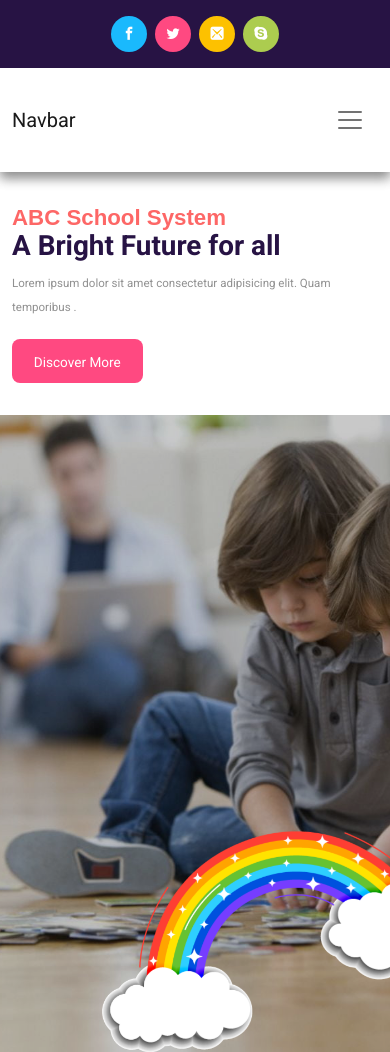
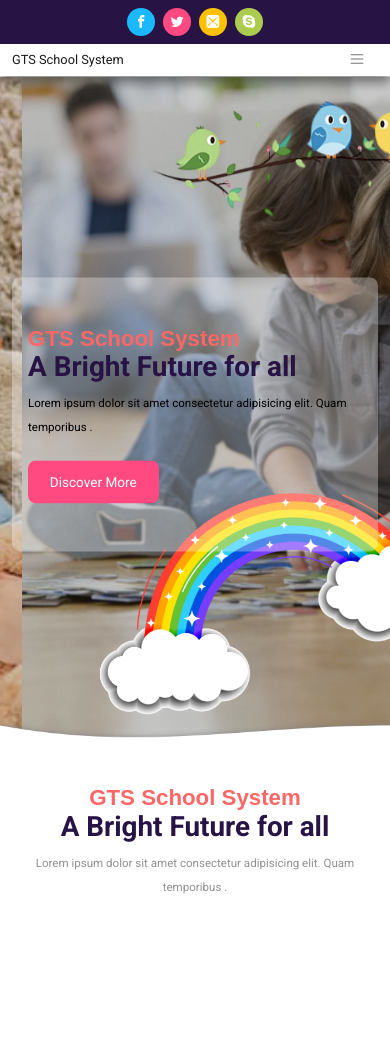
Before and after one commit to AwesomeJazib/school, a plain HTML site: page index.html in a window 390 px wide. Shown: the top 1052 px of the page. After the commit the page ends 955 px from the top, so only its background shows below. Drawn offline with nearby package versions, Linux system fonts and the light colour scheme; files whose address does not match are found by name; a web font is replaced by a local one.

Commit message:
update nav section and hero section

```diff
--- a/css/main.scss
+++ b/css/main.scss
@@ -106,7 +106,7 @@ body {
     padding: 1rem 0;
 }
 
-.sec_sp-n{
+.sec_space{
     padding: 2rem 0;
 }
 
@@ -226,8 +226,12 @@ body {
 }
 
 .header_wrap{
-    position: relative;
-    z-index: 1;
+    position: fixed;
+    width: 100%;
+    top: 0;
+    left: 0;
+    background-color: $white;
+    z-index: 10;
     box-shadow: 0 6px 11px rgb(0 0 0 / 30%), 0 6px 11px rgb(0 0 0 / 22%);
 }
 
@@ -235,6 +239,7 @@ body {
     background-color: $d-blue;
 
     .row{
+        position: relative;
         align-items: center;
     }
 
@@ -279,8 +284,8 @@ body {
 
 
 .nav_right-item{
-    width: calc(2rem + 1vw);
-    height: calc(2rem + 1vw);
+    width: calc(1.5rem + 1vw);
+    height: calc(1.5rem + 1vw);
     border-radius: 50%;
     text-decoration: none;
     display: inline-block;
@@ -290,7 +295,7 @@ body {
     align-items: center;
 
     i{
-        font-size: calc(.7rem + .5vw);
+        font-size: .8em;
         color: $white;
     }
 }
@@ -369,6 +374,7 @@ body {
 
 .hero_sec{
     position: relative;
+    margin-top: 8.5rem;
 
     .hero_foot-img{
         position: absolute;
@@ -413,7 +419,7 @@ body {
         top: 2rem;
         left: 0;
         z-index: 2;
-        width: 20em;
+        width: 18em;
 
         animation: img_b-anim 4s linear infinite;
 
@@ -503,6 +509,14 @@ $custom_width: calc(100% - 35rem);
 
 
 @media(max-width: 992px) {
+
+    .sec_place-nerrow{
+        padding: .5rem 0;
+    }
+
+    .hero_sec{
+        margin-top: 7rem;
+    }
     .intro_inner [class^="col-"] {
         margin-top: 1rem;
     }
@@ -516,6 +530,8 @@ $custom_width: calc(100% - 35rem);
         justify-content: center;
     }
 
+
+    // styling of hero_sec
     .hero_text-sec{
         padding-left: 0;
 
@@ -528,14 +544,38 @@ $custom_width: calc(100% - 35rem);
     .hero_text-sec .hero_text-inner{
         padding: 2rem 0;
     }
-    .hero_img-b{
-        display: none;
+
+    .hero_sec .hero_img-b{
+        top: 1rem;
+        z-index: 2;
+        left: auto;
+        right: 2rem;
+        // left: -4rem;
+
+    }
+
+    @keyframes img_b-anim {
+        0% {
+            transform: translateX(20%);
+
+        }
+
+        50% {
+            transform: translateX(30%);
+        }
+
+        100% {
+
+            transform: translateX(20%);
+
+        }
     }
 
 
 }
 
 @media(max-width: 810px){
+    // styling of nav
     .nav_top [class^="col-"] {
         width: 100%;
     }
@@ -547,16 +587,68 @@ $custom_width: calc(100% - 35rem);
 
 @media(max-width: 768px) {
 
-    //
+    .hero_sec{
+        margin-top: 9rem;
+    }
 
 }
 
 @media(max-width: 576px) {
 
+    //styling of nav section
 
+
+
+    .navbar{
+        padding: 0;
+    }
 
     .nav_top-left{
         display: none;
+    }
+
+    .navbar-brand{
+        font-size: .8em;
+        padding: 0;
+    }
+
+    .navbar-toggler-icon{
+        width: .8em;
+        height: .8em;
+        padding: 0;
+        margin-bottom: .25rem;
+    }
+
+    //styling of hero section
+
+    .hero_sec{
+        margin-top: 4.8rem;
+    }
+
+    .hero_text{
+        position: absolute;
+        top: 50%;
+        left: 50%;
+        width: 100%;
+        height: 100%;
+        transform: translate(-50%, -50%);
+        z-index: 2;
+        display: flex;
+        justify-content: center;
+        align-items: center;
+        .hero_text-sec{
+            border-radius: .5rem;
+            padding: 1rem;
+            background-color: rgba($color: $white, $alpha: .32);
+
+            .heading_para{
+                color: $black;
+            }
+
+            .sec_heading{
+
+            }
+        }
     }
 
     .d_mb-none{
--- a/index.html
+++ b/index.html
@@ -51,7 +51,7 @@
 
           <nav class="navbar navbar-expand-lg navbar-light sec_sp-n">
 
-              <a class="navbar-brand" href="#">Navbar</a>
+              <a class="navbar-brand" href="#">GTS School System</a>
               <button class="navbar-toggler" type="button" data-bs-toggle="collapse" data-bs-target="#navbarNav" aria-controls="navbarNav" aria-expanded="false" aria-label="Toggle navigation">
                 <span class="navbar-toggler-icon"></span>
               </button>
@@ -99,20 +99,20 @@
           <img src="./img/hero-foot.png" class="hero_foot-img" alt="">
 
           <img src="./img/rainbow.png" class="hero_img-a" alt="">
-          <img src="./img/birds_img-removebg-preview.png" class="hero_img-b d_mb-none" alt="">
+          <img src="./img/birds_img-.png" class="hero_img-b" alt="">
 
           <div class="row m_none">
 
-            <div class="col-md-6">
+            <div class="col-md-6 hero_text">
               <div class="hero_text-sec">
                 <div class="hero_text-inner">
 
                   <div class="sec_heading">
                     <h1>
-                      <small>ABC School System</small>
+                      <small>GTS School System</small>
                       A Bright Future for all
                     </h1>
-                    <p>Lorem ipsum dolor sit amet consectetur adipisicing elit. Quam temporibus .</p>
+                    <p class="heading_para">Lorem ipsum dolor sit amet consectetur adipisicing elit. Quam temporibus .</p>
                   </div>
 
                   <a href="#" class="btn_theme">Discover More</a>
@@ -145,6 +145,24 @@
 
         </section><!-- /.hero_sec -->
 
+
+        <section class="our_envoirnment sec_space">
+
+          <div class="container">
+
+            <div class="sec_heading">
+              <h1>
+                <small>GTS School System</small>
+                A Bright Future for all
+              </h1>
+              <p>Lorem ipsum dolor sit amet consectetur adipisicing elit. Quam temporibus .</p>
+              <img src="" alt="">
+            </div>
+
+          </div>
+
+        </section><!-- /.our_envoirnment -->
+
       </main>
 
       <footer>
```
Also changed, not shown: css/main.css, img/bee.png (added), img/birds_img-.png (added), img/birds_img-removebg-preview.png, img/pngtree-hand-drawn-cartoon-simple-bird-branch-spring-element-png-image_4209688.png (added), 1 other file.
